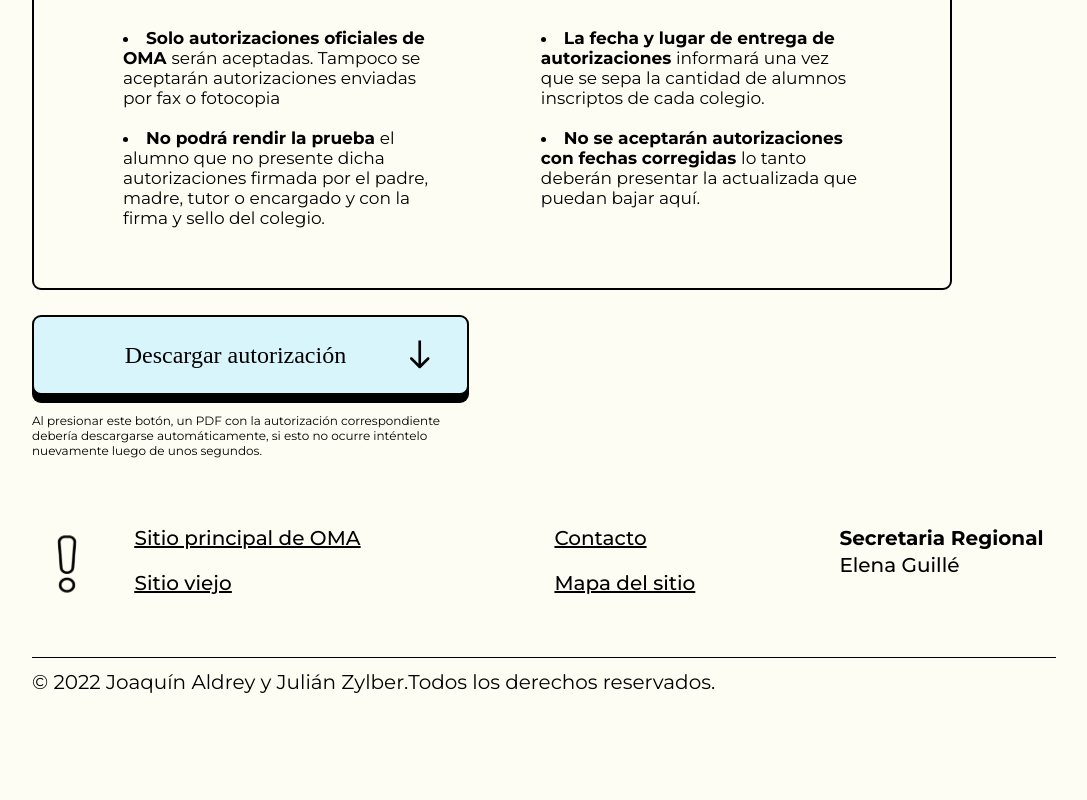
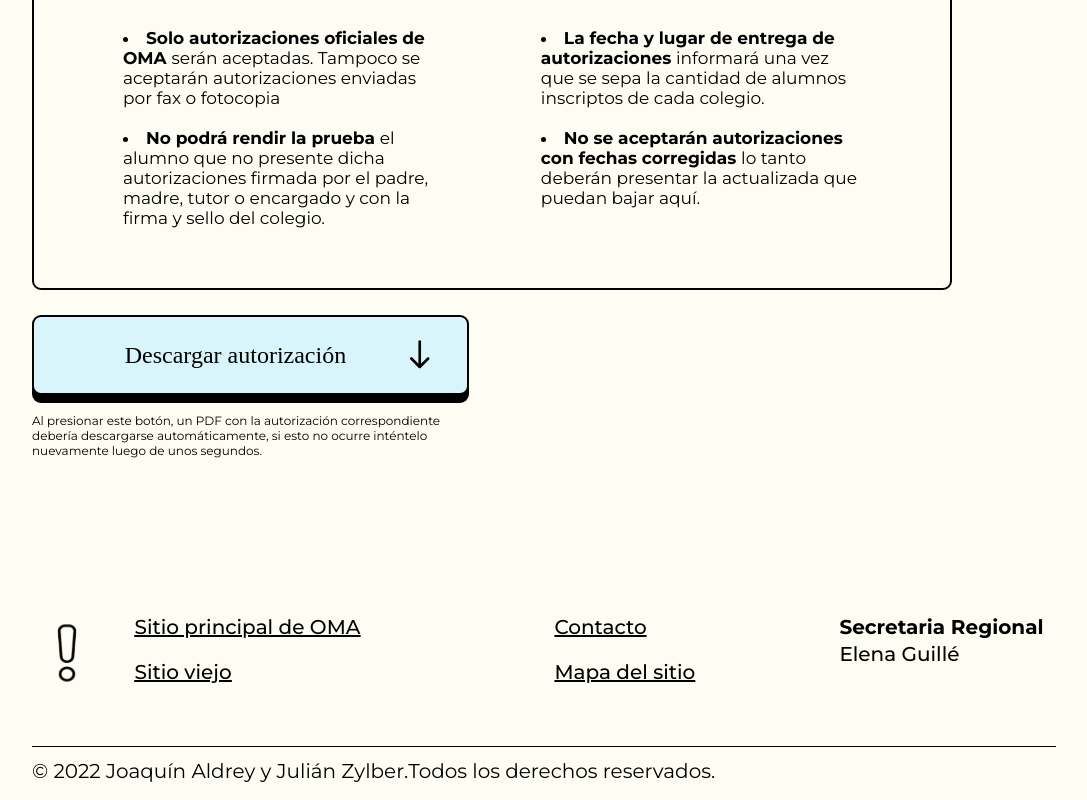
Before and after one commit to JZylber/oma-san-isidro, a Next.js app: page /oma/autorizacion in a window 1280 px wide. Shown: the part 434-1234 px from the top of the page, without its empty margins (96-1183 px from the left). Before the commit the page ends 1145 px from the top, so only its background shows below. Built offline with nearby package versions, Linux system fonts and the light colour scheme; a web font is replaced by a local one.

Commit message:
refactor(layout): margin of footer is now on footer itself

```diff
--- a/components/Auth/Auth.module.scss
+++ b/components/Auth/Auth.module.scss
@@ -20,8 +20,6 @@
       font-size: 2.4 * shared.$mobile-actionable-font-size;
       margin-top: 4 * shared.$mobile-spacing;
       margin-bottom: 2.5 * shared.$mobile-spacing;
-
-
     }
 
     @include shared.not-mobile {
@@ -105,13 +103,11 @@
   @include shared.tablet-only {
     width: 63.5%;
     margin-top: 2 * shared.$tablet-spacing;
-    padding-bottom: 10 * shared.$tablet-spacing;
   }
 
   @include shared.desktop-only {
     width: 47.5%;
     margin-top: 4 * shared.$desktop-spacing;
-    padding-bottom: 10 * shared.$desktopXspacing;
   }
 
   p {
--- a/components/Footer/Footer.module.scss
+++ b/components/Footer/Footer.module.scss
@@ -3,6 +3,7 @@
 .footer  {
     @include shared.mobile-only{
         width: 80%;
+        margin-top: 5.6rem;
     }
     @include shared.tablet-only{
         display: grid;
@@ -21,6 +22,7 @@
         align-items: start;
         row-gap: 6*shared.$desktop-spacing;
         width: 80%;
+        margin-top: 16rem;
         max-width: 1200px;
     }
     &_secretary{
--- a/components/MonthSelect/MonthSelect.module.scss
+++ b/components/MonthSelect/MonthSelect.module.scss
@@ -6,6 +6,9 @@
     display: flex;
     align-items: center;
     justify-content: space-around;
+    @include shared.not-mobile{
+        display: none;
+    }
 }
 
 .sideMonth {
--- a/pages/styles/Calendar.module.scss
+++ b/pages/styles/Calendar.module.scss
@@ -7,6 +7,9 @@
       font-size: 2.9rem;
       margin-top: 4 * shared.$mobile-spacing;
       margin-bottom: 2.5 * shared.$mobile-spacing;
+    }
+    @include shared.not-mobile{
+        grid-column: 1/-1;
     }
 }
 
```
Also changed, not shown: components/FAQ/FAQ.module.scss (+1 -7 lines), pages/styles/Home.module.scss (+0 -56 lines).
